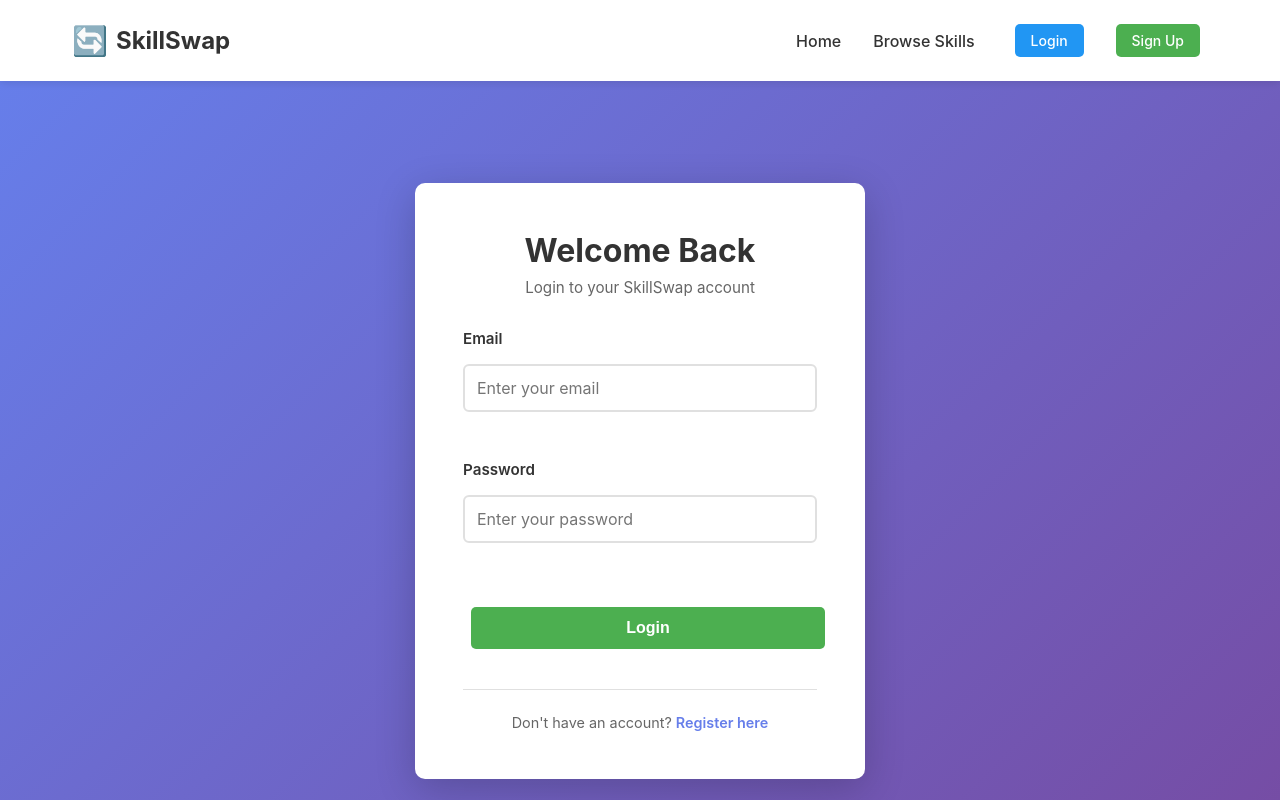
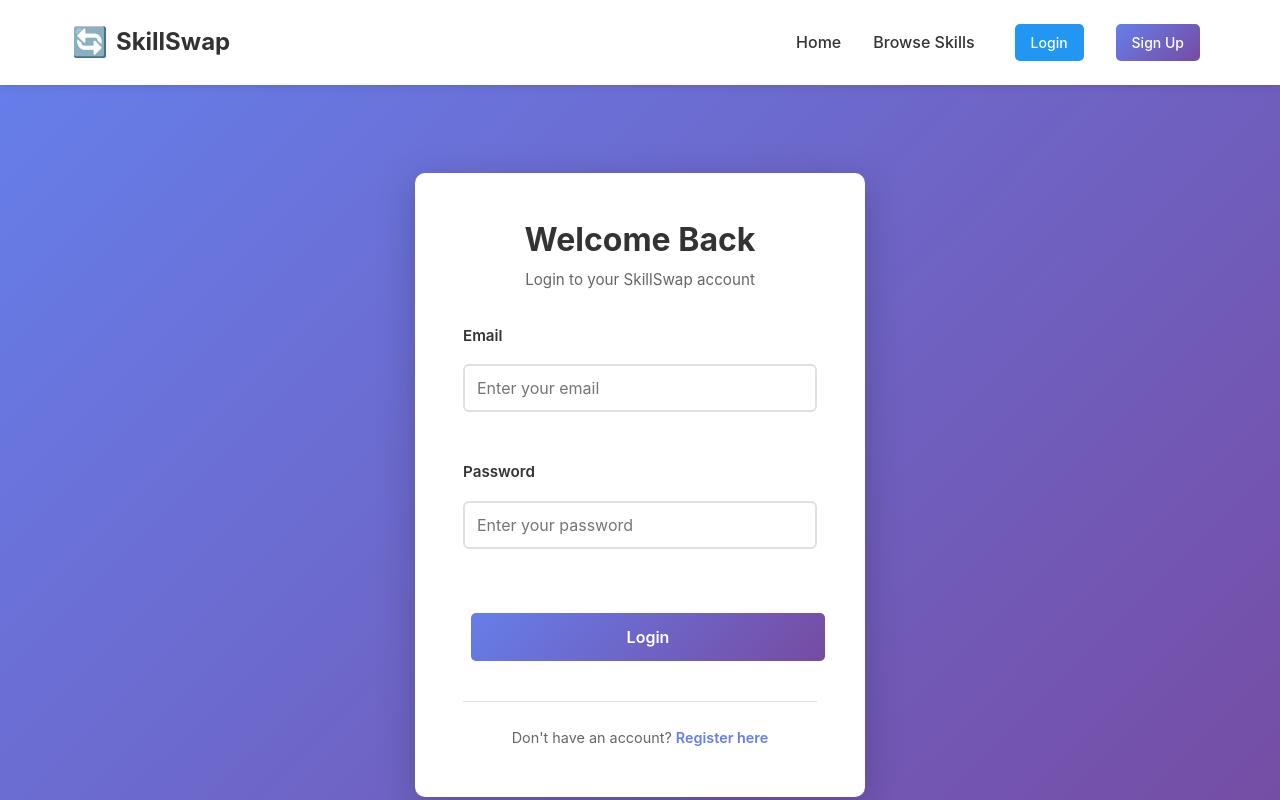
Before and after one commit to IoannisLykomitros/skillswap, a React (Create React App) app in the folder client/: page /login in a window 1280 px wide. Shown: the top 800 px of the page. Built offline with nearby package versions, Linux system fonts and the light colour scheme; no server answers.

Commit message:
globals.css created with design system

```diff
--- a/client/src/index.jsx
+++ b/client/src/index.jsx
@@ -1,6 +1,6 @@
 import React from 'react';
 import ReactDOM from 'react-dom/client';
-// import './index.css';
+import './styles/global.css';
 import App from './App';
 import { AuthProvider } from './context/AuthContext';
 
--- /dev/null
+++ b/client/src/styles/global.css
@@ -0,0 +1,368 @@
+/* CSS Reset */
+*, *::before, *::after {
+  box-sizing: border-box;
+  margin: 0;
+  padding: 0;
+}
+
+/* CSS Variables - Design Tokens */
+:root {
+  /* Colors - Primary Palette */
+  --primary-500: #667eea;
+  --primary-600: #5568d3;
+  --primary-700: #4c51bf;
+  --primary-100: #e6e9f8;
+  --primary-50: #f0f4ff;
+
+  /* Colors - Secondary Palette */
+  --secondary-500: #764ba2;
+  --secondary-600: #5e3c81;
+
+  /* Colors - Neutral Palette */
+  --gray-900: #1a202c;
+  --gray-800: #2d3748;
+  --gray-700: #4a5568;
+  --gray-600: #718096;
+  --gray-500: #a0aec0;
+  --gray-400: #cbd5e0;
+  --gray-300: #e2e8f0;
+  --gray-200: #edf2f7;
+  --gray-100: #f7fafc;
+  --gray-50: #fafafa;
+
+  /* Colors - Semantic */
+  --success-500: #48bb78;
+  --success-100: #c6f6d5;
+  --error-500: #f56565;
+  --error-100: #fed7d7;
+  --warning-500: #ed8936;
+  --warning-100: #feebc8;
+  --info-500: #4299e1;
+  --info-100: #bee3f8;
+
+  /* Typography */
+  --font-sans: -apple-system, BlinkMacSystemFont, "Segoe UI", "Roboto", "Oxygen",
+    "Ubuntu", "Cantarell", "Fira Sans", "Droid Sans", "Helvetica Neue",
+    sans-serif;
+  --font-mono: source-code-pro, Menlo, Monaco, Consolas, "Courier New", monospace;
+
+  /* Font Sizes */
+  --text-xs: 0.75rem;      /* 12px */
+  --text-sm: 0.875rem;     /* 14px */
+  --text-base: 1rem;       /* 16px */
+  --text-lg: 1.125rem;     /* 18px */
+  --text-xl: 1.25rem;      /* 20px */
+  --text-2xl: 1.5rem;      /* 24px */
+  --text-3xl: 1.875rem;    /* 30px */
+  --text-4xl: 2.25rem;     /* 36px */
+
+  /* Spacing */
+  --space-1: 0.25rem;      /* 4px */
+  --space-2: 0.5rem;       /* 8px */
+  --space-3: 0.75rem;      /* 12px */
+  --space-4: 1rem;         /* 16px */
+  --space-5: 1.25rem;      /* 20px */
+  --space-6: 1.5rem;       /* 24px */
+  --space-8: 2rem;         /* 32px */
+  --space-10: 2.5rem;      /* 40px */
+  --space-12: 3rem;        /* 48px */
+  --space-16: 4rem;        /* 64px */
+
+  /* Border Radius */
+  --radius-sm: 0.25rem;    /* 4px */
+  --radius-md: 0.5rem;     /* 8px */
+  --radius-lg: 0.75rem;    /* 12px */
+  --radius-xl: 1rem;       /* 16px */
+  --radius-full: 9999px;
+
+  /* Shadows */
+  --shadow-sm: 0 1px 2px 0 rgba(0, 0, 0, 0.05);
+  --shadow-md: 0 4px 6px -1px rgba(0, 0, 0, 0.1), 0 2px 4px -1px rgba(0, 0, 0, 0.06);
+  --shadow-lg: 0 10px 15px -3px rgba(0, 0, 0, 0.1), 0 4px 6px -2px rgba(0, 0, 0, 0.05);
+  --shadow-xl: 0 20px 25px -5px rgba(0, 0, 0, 0.1), 0 10px 10px -5px rgba(0, 0, 0, 0.04);
+
+  /* Transitions */
+  --transition-fast: 150ms cubic-bezier(0.4, 0, 0.2, 1);
+  --transition-base: 200ms cubic-bezier(0.4, 0, 0.2, 1);
+  --transition-slow: 300ms cubic-bezier(0.4, 0, 0.2, 1);
+
+  /* Z-index */
+  --z-dropdown: 1000;
+  --z-sticky: 1020;
+  --z-modal: 1050;
+  --z-tooltip: 1070;
+}
+
+/* Base Styles */
+html {
+  scroll-behavior: smooth;
+  -webkit-font-smoothing: antialiased;
+  -moz-osx-font-smoothing: grayscale;
+}
+
+body {
+  font-family: var(--font-sans);
+  font-size: var(--text-base);
+  line-height: 1.6;
+  color: var(--gray-800);
+  background-color: var(--gray-50);
+  min-height: 100vh;
+}
+
+/* Typography */
+h1, h2, h3, h4, h5, h6 {
+  font-weight: 700;
+  line-height: 1.2;
+  color: var(--gray-900);
+  margin-bottom: var(--space-4);
+}
+
+h1 { font-size: var(--text-4xl); }
+h2 { font-size: var(--text-3xl); }
+h3 { font-size: var(--text-2xl); }
+h4 { font-size: var(--text-xl); }
+h5 { font-size: var(--text-lg); }
+h6 { font-size: var(--text-base); }
+
+p {
+  margin-bottom: var(--space-4);
+}
+
+a {
+  color: var(--primary-500);
+  text-decoration: none;
+  transition: color var(--transition-base);
+}
+
+a:hover {
+  color: var(--primary-600);
+}
+
+/* Buttons */
+.btn {
+  display: inline-flex;
+  align-items: center;
+  justify-content: center;
+  padding: var(--space-3) var(--space-6);
+  font-size: var(--text-base);
+  font-weight: 600;
+  line-height: 1.5;
+  border-radius: var(--radius-md);
+  border: none;
+  cursor: pointer;
+  transition: all var(--transition-base);
+  text-decoration: none;
+  font-family: inherit;
+  white-space: nowrap;
+}
+
+.btn:disabled {
+  opacity: 0.6;
+  cursor: not-allowed;
+}
+
+.btn-primary {
+  background: linear-gradient(135deg, var(--primary-500) 0%, var(--secondary-500) 100%);
+  color: white;
+}
+
+.btn-primary:hover:not(:disabled) {
+  box-shadow: 0 6px 20px rgba(102, 126, 234, 0.4);
+  transform: translateY(-2px);
+}
+
+.btn-secondary {
+  background-color: var(--gray-200);
+  color: var(--gray-800);
+}
+
+.btn-secondary:hover:not(:disabled) {
+  background-color: var(--gray-300);
+}
+
+.btn-success {
+  background-color: var(--success-500);
+  color: white;
+}
+
+.btn-success:hover:not(:disabled) {
+  background-color: #38a169;
+}
+
+.btn-danger {
+  background-color: var(--error-500);
+  color: white;
+}
+
+.btn-danger:hover:not(:disabled) {
+  background-color: #e53e3e;
+}
+
+.btn-full-width {
+  width: 100%;
+}
+
+.btn-sm {
+  padding: var(--space-2) var(--space-4);
+  font-size: var(--text-sm);
+}
+
+.btn-lg {
+  padding: var(--space-4) var(--space-8);
+  font-size: var(--text-lg);
+}
+
+/* Cards */
+.card {
+  background: white;
+  border-radius: var(--radius-lg);
+  padding: var(--space-6);
+  box-shadow: var(--shadow-md);
+  transition: box-shadow var(--transition-base);
+}
+
+.card:hover {
+  box-shadow: var(--shadow-lg);
+}
+
+/* Form Elements */
+input[type="text"],
+input[type="email"],
+input[type="password"],
+textarea,
+select {
+  width: 100%;
+  padding: var(--space-3);
+  font-size: var(--text-base);
+  font-family: inherit;
+  border: 2px solid var(--gray-300);
+  border-radius: var(--radius-md);
+  transition: border-color var(--transition-base);
+  background-color: white;
+}
+
+input:focus,
+textarea:focus,
+select:focus {
+  outline: none;
+  border-color: var(--primary-500);
+  box-shadow: 0 0 0 3px var(--primary-100);
+}
+
+input:disabled,
+textarea:disabled,
+select:disabled {
+  background-color: var(--gray-100);
+  cursor: not-allowed;
+  opacity: 0.7;
+}
+
+textarea {
+  resize: vertical;
+  min-height: 100px;
+}
+
+/* Loading Spinner */
+.spinner {
+  width: 50px;
+  height: 50px;
+  border: 4px solid var(--gray-200);
+  border-top-color: var(--primary-500);
+  border-radius: var(--radius-full);
+  animation: spin 1s linear infinite;
+}
+
+@keyframes spin {
+  to { transform: rotate(360deg); }
+}
+
+/* Utility Classes */
+.container {
+  width: 100%;
+  max-width: 1200px;
+  margin: 0 auto;
+  padding: 0 var(--space-4);
+}
+
+.text-center { text-align: center; }
+.text-left { text-align: left; }
+.text-right { text-align: right; }
+
+.font-bold { font-weight: 700; }
+.font-semibold { font-weight: 600; }
+.font-medium { font-weight: 500; }
+
+.text-gray { color: var(--gray-600); }
+.text-primary { color: var(--primary-500); }
+.text-success { color: var(--success-500); }
+.text-error { color: var(--error-500); }
+
+.mb-4 { margin-bottom: var(--space-4); }
+.mb-6 { margin-bottom: var(--space-6); }
+.mb-8 { margin-bottom: var(--space-8); }
+
+.mt-4 { margin-top: var(--space-4); }
+.mt-6 { margin-top: var(--space-6); }
+.mt-8 { margin-top: var(--space-8); }
+
+/* Animations */
+@keyframes fadeIn {
+  from { opacity: 0; }
+  to { opacity: 1; }
+}
+
+@keyframes slideUp {
+  from {
+    opacity: 0;
+    transform: translateY(20px);
+  }
+  to {
+    opacity: 1;
+    transform: translateY(0);
+  }
+}
+
+@keyframes slideDown {
+  from {
+    opacity: 0;
+    transform: translateY(-10px);
+  }
+  to {
+    opacity: 1;
+    transform: translateY(0);
+  }
+}
+
+.fade-in {
+  animation: fadeIn var(--transition-base);
+}
+
+.slide-up {
+  animation: slideUp var(--transition-slow);
+}
+
+/* Scrollbar Styling */
+::-webkit-scrollbar {
+  width: 12px;
+  height: 12px;
+}
+
+::-webkit-scrollbar-track {
+  background: var(--gray-100);
+}
+
+::-webkit-scrollbar-thumb {
+  background: var(--gray-400);
+  border-radius: var(--radius-lg);
+}
+
+::-webkit-scrollbar-thumb:hover {
+  background: var(--gray-500);
+}
+
+/* Print Styles */
+@media print {
+  .no-print {
+    display: none !important;
+  }
+}
```
